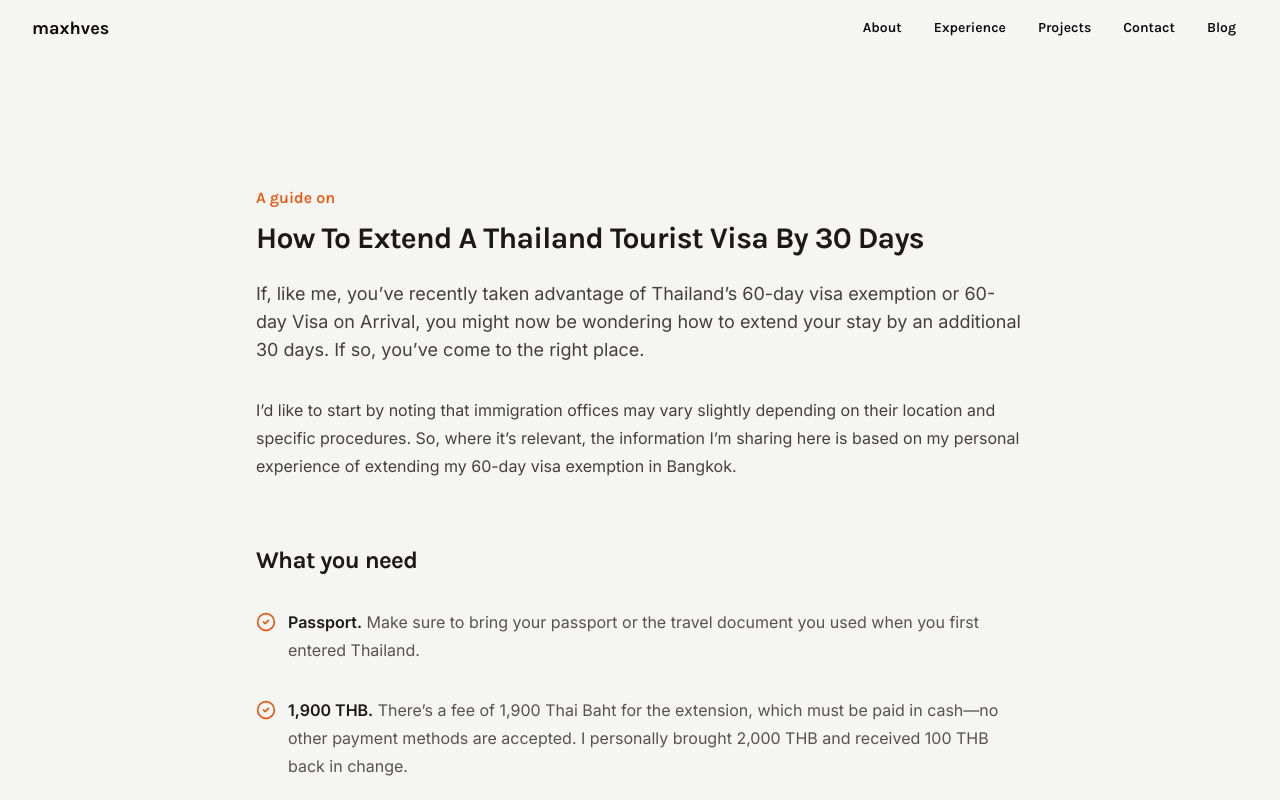
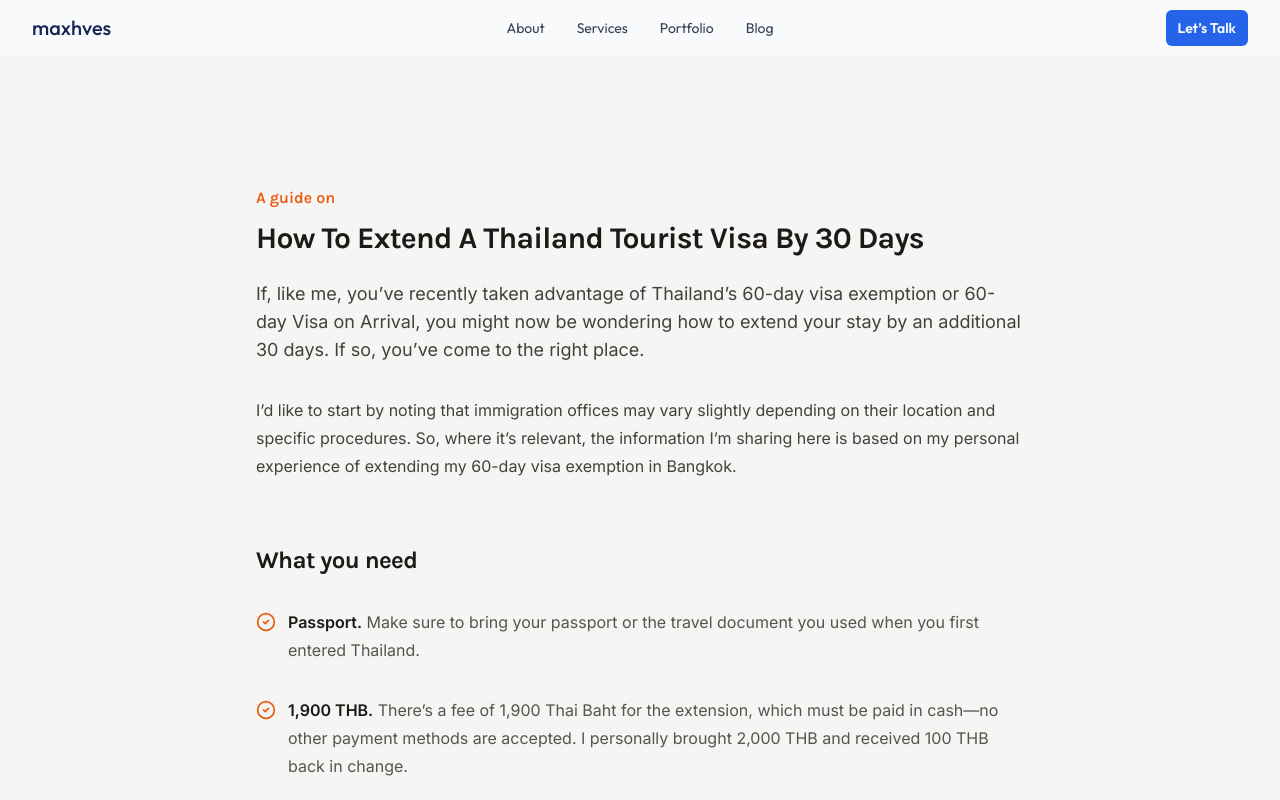
Before and after one commit to maxhves/hvesser-lewis-consulting-site, a Next.js app: page /blog/how-to-extend-a-thailand-tourist-visa-by-30-days in a window 1280 px wide. Shown: the top 800 px of the page. Built offline with nearby package versions, Linux system fonts and the light colour scheme.

Commit message:
Updated home navigation bar and components.

```diff
--- a/src/app/home/components/about/about-section.tsx
+++ b/src/app/home/components/about/about-section.tsx
@@ -1,7 +1,6 @@
 import React from 'react';
 import ContentContainer from "@/components/ui/content-container";
 import {SectionHeader, SectionSubheader} from "@/components/ui/header";
-import {ABOUT_NAV_SECTION} from "@/app/home/data/navigation/home-navigation-section";
 import ExpertiseList from "@/app/home/components/about/expertise-list";
 import ExpertiseCard, {
   ExpertiseCardBody,
@@ -12,6 +11,7 @@ import ExpertiseCard, {
   ExpertiseCardTitle
 } from "@/app/home/components/about/expertise-card";
 import {GlobeIcon, LayoutGridIcon, PencilRulerIcon} from "lucide-react";
+import HomeNavLink from "@/app/home/data/navigation/home-nav-link";
 
 //region Model
 
@@ -45,7 +45,7 @@ const expertiseDesign: Expertise = {
 
 export default function AboutSection() {
   return (
-    <section id={ABOUT_NAV_SECTION.id} className="bg-stone-50 scroll-mt-14">
+    <section id={HomeNavLink.About.id} className="bg-stone-50 scroll-mt-14">
       <ContentContainer className="py-16">
         <SectionHeader>
           About Me
--- a/src/app/home/components/contact/contact-section.tsx
+++ b/src/app/home/components/contact/contact-section.tsx
@@ -7,13 +7,12 @@ import LinkedinLogo from "@/components/icon/social-network-logo/linkedin-logo";
 import TwitterLogo from "@/components/icon/social-network-logo/twitter-logo";
 import InstagramLogo from "@/components/icon/social-network-logo/instagram-logo";
 import ContactForm from "@/app/home/components/contact/contact-form";
-import {CONTACT_NAV_SECTION} from "@/app/home/data/navigation/home-navigation-section";
 
 //region Entry
 
 export default function ContactSection() {
   return (
-    <section id={CONTACT_NAV_SECTION.id} className="bg-stone-100 scroll-mt-14">
+    <section className="bg-stone-100 scroll-mt-14">
       <ContentContainer className="py-16">
         <SectionHeader>
           Contact Me
--- a/src/app/home/components/experience/experience-section.tsx
+++ b/src/app/home/components/experience/experience-section.tsx
@@ -5,7 +5,6 @@ import VippsLogo from "@/components/icon/company-logo/vipps-logo";
 import FinnLogo from "@/components/icon/company-logo/finn-logo";
 import DttLogo from "@/components/icon/company-logo/dtt-logo";
 import ExperienceList from "@/app/home/components/experience/experience-list";
-import {EXPERIENCE_NAV_SECTION} from "@/app/home/data/navigation/home-navigation-section";
 import {Divider} from "@/components/ui/divider";
 import {
   DownloadCvBanner,
@@ -26,7 +25,7 @@ import ExperienceCard, {
 
 export default function ExperienceSection() {
   return (
-    <section id={EXPERIENCE_NAV_SECTION.id} className="bg-stone-100 scroll-mt-14">
+    <section className="bg-stone-100 scroll-mt-14">
       <ContentContainer className="py-16">
         <SectionHeader>
           Work Experience
--- a/src/app/home/components/home-navigation-bar.tsx
+++ b/src/app/home/components/home-navigation-bar.tsx
@@ -1,7 +1,7 @@
 "use client"
 import React, {useState} from 'react';
 import {
-  NavigationBar,
+  NavigationBar, NavigationBarActionLink,
   NavigationBarContent,
   NavigationBarDrawer,
   NavigationBarDrawerLink,
@@ -11,19 +11,12 @@ import {
   NavigationBarMenu,
   NavigationBarMenuLink,
 } from "@/components/ui/navigation-bar";
-import {NavigationLink} from "@/types/navigation/navigation-link";
-import {
-  ABOUT_NAV_SECTION,
-  BLOG_PAGE,
-  CONTACT_NAV_SECTION,
-  EXPERIENCE_NAV_SECTION,
-  PROJECTS_NAV_SECTION
-} from "@/app/home/data/navigation/home-navigation-section";
+import HomeNavLink from "@/app/home/data/navigation/home-nav-link";
 
 //region Model
 
-const navigationSections: NavigationLink[] = [
-  ABOUT_NAV_SECTION, EXPERIENCE_NAV_SECTION, PROJECTS_NAV_SECTION, CONTACT_NAV_SECTION, BLOG_PAGE
+const homeNavLinks: HomeNavLink[] = [
+  HomeNavLink.About, HomeNavLink.Services, HomeNavLink.Portfolio, HomeNavLink.Blog
 ]
 
 //endregion
@@ -45,10 +38,6 @@ export default function HomeNavigationBar() {
     setDrawerOpen(true)
   }
 
-  function formatLinkLabel(label: string): string {
-    return label.charAt(0).toUpperCase() + label.slice(1)
-  }
-
   return (
     <NavigationBar>
       <NavigationBarContent>
@@ -58,28 +47,25 @@ export default function HomeNavigationBar() {
           </NavigationBarHomeLinkLabel>
         </NavigationBarHomeLink>
 
-        <NavigationBarMenu>
-          {navigationSections.map((section: NavigationLink) => (
-            <NavigationBarMenuLink
-              key={section.id}
-              href={section.href}
-            >
-              {formatLinkLabel(section.label)}
-            </NavigationBarMenuLink>
-          ))}
-        </NavigationBarMenu>
+          <NavigationBarMenu>
+            {homeNavLinks.map((link: HomeNavLink) => (
+              <NavigationBarMenuLink key={link.label} href={link.href}>
+                {link.label}
+              </NavigationBarMenuLink>
+            ))}
+          </NavigationBarMenu>
+
+        <NavigationBarActionLink>
+          Let’s Talk
+        </NavigationBarActionLink>
 
         <NavigationBarDrawerTriggerButton open={drawerOpen} onClick={toggleDrawer} />
       </NavigationBarContent>
 
       <NavigationBarDrawer open={drawerOpen}>
-        {navigationSections.map((section: NavigationLink) => (
-          <NavigationBarDrawerLink
-            key={section.id}
-            href={section.href}
-            onClick={closeDrawer}
-          >
-            {formatLinkLabel(section.label)}
+        {homeNavLinks.map((link: HomeNavLink) => (
+          <NavigationBarDrawerLink key={link.label} href={link.href} onClick={closeDrawer}>
+            {link.label}
           </NavigationBarDrawerLink>
         ))}
       </NavigationBarDrawer>
--- a/src/app/home/components/projects/projects-section.tsx
+++ b/src/app/home/components/projects/projects-section.tsx
@@ -23,7 +23,6 @@ import {
   SecondaryProjectTechnologyListItem,
   SecondaryProjectTitle
 } from "@/app/home/components/projects/secondary-projects-list";
-import {PROJECTS_NAV_SECTION} from "@/app/home/data/navigation/home-navigation-section";
 import {Technology} from "@/types/project/technology";
 
 //region Model
@@ -73,7 +72,7 @@ const secondaryProjects: Project[] = [
 
 export default function ProjectsSection() {
   return (
-    <section id={PROJECTS_NAV_SECTION.id} className="bg-stone-50 scroll-mt-14">
+    <section className="bg-stone-50 scroll-mt-14">
       <ContentContainer className="py-16">
         <SectionHeader>
           Projects
--- /dev/null
+++ b/src/app/home/data/navigation/home-nav-link.ts
@@ -0,0 +1,8 @@
+export default class HomeNavLink {
+  static About: HomeNavLink = new HomeNavLink("about", "About", "/#about")
+  static Services: HomeNavLink = new HomeNavLink("services", "Services", "/#services")
+  static Portfolio: HomeNavLink = new HomeNavLink("portfolio", "Portfolio", "/#portfolio")
+  static Blog: HomeNavLink = new HomeNavLink("blog", "Blog", "/blog")
+
+  constructor(public id: string, public label: string, public href: string) { }
+}
--- a/src/app/home/data/navigation/home-navigation-section.ts
+++ /dev/null
@@ -1,63 +0,0 @@
-import {NavigationLink} from "@/types/navigation/navigation-link";
-
-//region Properties
-
-const SECTION_PREFIX: string = "section"
-
-const SECTION_ABOUT: string = "about"
-const SECTION_EXPERIENCE: string = "experience"
-const SECTION_PROJECTS: string = "projects"
-const SECTION_CONTACT: string = "contact"
-const PAGE_BLOG: string = "blog"
-
-//endregion
-
-//region About
-
-export const ABOUT_NAV_SECTION: NavigationLink = {
-  id: `${SECTION_PREFIX}_${SECTION_ABOUT}`,
-  label: SECTION_ABOUT,
-  href: `/#${SECTION_PREFIX}_${SECTION_ABOUT}`
-}
-
-//endregion
-
-//region Experience
-
-export const EXPERIENCE_NAV_SECTION: NavigationLink = {
-  id: `${SECTION_PREFIX}_${SECTION_EXPERIENCE}`,
-  label: SECTION_EXPERIENCE,
-  href: `/#${SECTION_PREFIX}_${SECTION_EXPERIENCE}`
-}
-
-//endregion
-
-//region Projects
-
-export const PROJECTS_NAV_SECTION: NavigationLink = {
-  id: `${SECTION_PREFIX}_${SECTION_PROJECTS}`,
-  label: SECTION_PROJECTS,
-  href: `/#${SECTION_PREFIX}_${SECTION_PROJECTS}`
-}
-
-//endregion
-
-//region Contact
-
-export const CONTACT_NAV_SECTION: NavigationLink = {
-  id: `${SECTION_PREFIX}_${SECTION_CONTACT}`,
-  label: SECTION_CONTACT,
-  href: `/#${SECTION_PREFIX}_${SECTION_CONTACT}`
-}
-
-//endregion
-
-//region Blog
-
-export const BLOG_PAGE: NavigationLink = {
-  id: PAGE_BLOG,
-  label: PAGE_BLOG,
-  href: `/${PAGE_BLOG}`
-}
-
-//endregion
--- /dev/null
+++ b/src/components/ui/button-new.tsx
@@ -0,0 +1,58 @@
+import React from "react";
+import {Link} from "@/components/ui/link";
+import {clsx} from "clsx";
+import {outfit} from "@/app/fonts";
+
+//region Primary
+
+export function PrimaryButton({className, href, onClick, children}: {
+  className?: string,
+  href?: string,
+  onClick?: () => void,
+  children: React.ReactNode
+}) {
+  function InnerButton() {
+    return (
+      <button
+        type="button"
+        className={clsx(outfit.className, className, "rounded-md bg-blue-600 px-3 py-2 text-sm font-semibold text-slate-50 hover:bg-blue-500")}
+        onClick={onClick}
+      >
+        {children}
+      </button>
+    )
+  }
+
+  return href !== undefined ? (
+    <Link href={href}>
+      <InnerButton />
+    </Link>
+  ) : (
+    <InnerButton />
+  )
+}
+
+//endregion
+
+//region Plain
+
+export function PlainButton({className, children, href, onClick}: {
+  className?: string,
+  children: React.ReactNode,
+  href: string,
+  onClick?: () => void,
+}) {
+  return (
+    <Link href={href}>
+      <button
+        type="button"
+        className={clsx(outfit.className, className, "w-full rounded-md bg-transparent px-3 py-2 text-sm font-normal text-slate-700 hover:bg-slate-950/5")}
+        onClick={onClick}
+      >
+        {children}
+      </button>
+    </Link>
+  )
+}
+
+//endregion
--- a/src/components/ui/button.tsx
+++ b/src/components/ui/button.tsx
@@ -6,7 +6,7 @@ import {Link} from './link'
 const styles = {
   base: [
     // Base
-    'relative isolate inline-flex items-center justify-center gap-x-2 rounded-lg border text-base/6 font-semibold',
+    'relative isolate inline-flex items-center justify-center gap-x-2 rounded-lg border text-sm font-normal',
 
     // Sizing
     'px-[calc(theme(spacing[3.5])-1px)] py-[calc(theme(spacing[2.5])-1px)] sm:px-[calc(theme(spacing.3)-1px)] sm:py-[calc(theme(spacing[1.5])-1px)] sm:text-sm/6',
@@ -66,7 +66,7 @@ const styles = {
   ],
   plain: [
     // Base
-    'border-transparent text-zinc-950 data-[active]:bg-zinc-950/5 data-[hover]:bg-zinc-950/5',
+    'border-transparent text-slate-700 data-[active]:bg-slate-950/5 data-[hover]:bg-slate-950/5',
 
     // Dark mode
     'dark:text-white dark:data-[active]:bg-white/10 dark:data-[hover]:bg-white/10',
--- a/src/components/ui/navigation-bar.tsx
+++ b/src/components/ui/navigation-bar.tsx
@@ -1,9 +1,9 @@
 import React from 'react';
 import {clsx} from "clsx";
 import {Link} from "@/components/ui/link";
-import {Button} from "@/components/ui/button";
 import {MenuIcon, XIcon} from "lucide-react";
-import {karla} from "@/app/fonts";
+import {outfit} from "@/app/fonts";
+import {PlainButton, PrimaryButton} from "@/components/ui/button-new";
 
 //region Container
 
@@ -17,9 +17,9 @@ export function NavigationBar({children}: { children: React.ReactNode }) {
 
 export function NavigationBarContent({children}: { children: React.ReactNode }) {
   return (
-    <nav className="w-full h-14 fixed top-0 z-10 bg-stone-100">
+    <nav className="w-full h-14 fixed top-0 z-10 bg-slate-50">
       <div className="h-full flex flex-col mx-auto max-w-screen-2xl px-4 sm:px-6 lg:px-8 justify-center">
-        <div className="flex flex-row items-center justify-between">
+        <div className="h-9 relative">
           {children}
         </div>
       </div>
@@ -36,13 +36,16 @@ export function NavigationBarHomeLink({onClick, children}: { onClick: () => void
     <Link
       href="/"
       onClick={onClick}
+      className="h-full absolute content-center"
     >{children}</Link>
   )
 }
 
 export function NavigationBarHomeLinkLabel({children}: { children: React.ReactNode }) {
   return (
-    <p className={clsx(karla.className, "text-stone-950 text-lg font-bold")}>{children}</p>
+    <p className={clsx(outfit.className, "text-blue-950 text-xl font-medium")}>
+      {children}
+    </p>
   )
 }
 
@@ -52,8 +55,10 @@ export function NavigationBarHomeLinkLabel({children}: { children: React.ReactNo
 
 export function NavigationBarMenu({children}: { children: React.ReactNode }) {
   return (
-    <div className="hidden sm:flex flex-row space-x-2 items-center">
-      {children}
+    <div className="absolute start-1/2 end-1/2">
+      <div className="hidden sm:flex space-x-2 items-center justify-center">
+        {children}
+      </div>
     </div>
   )
 }
@@ -63,13 +68,26 @@ export function NavigationBarMenuLink({href, children}: {
   children: React.ReactNode
 }) {
   return (
-    <Button
-      plain={true}
+    <PlainButton href={href}>
+      {children}
+    </PlainButton>
+  )
+}
+
+export function NavigationBarActionLink({className, href, onClick, children}: {
+  className?: string,
+  href?: string,
+  onClick?: () => void,
+  children: React.ReactNode
+}) {
+  return (
+    <PrimaryButton
+      className={clsx(className, "absolute end-0 hidden sm:block")}
       href={href}
-      className={clsx(karla.className, "text-stone-800 font-normal text-base")}
+      onClick={onClick}
     >
       {children}
-    </Button>
+    </PrimaryButton>
   )
 }
 
@@ -79,15 +97,9 @@ export function NavigationBarMenuLink({href, children}: {
 
 export function NavigationBarDrawerTriggerButton({open, onClick}: { open: boolean, onClick: () => void }) {
   return (
-    <button className="sm:hidden" onClick={onClick}>
-      <XIcon className={clsx(
-        "absolute size-6 text-stone-950 transition-all duration-300",
-        open ? "scale-100 opacity-100" : "scale-0 opacity-0"
-      )} />
-      <MenuIcon className={clsx(
-        "size-6 text-stone-950 transition-all duration-300",
-        open ? "scale-0 opacity-0" : "scale-100 opacity-100"
-      )} />
+    <button className="h-full sm:hidden absolute end-0" onClick={onClick}>
+      <XIcon className={clsx("size-6 text-blue-950", open ? "block" : "hidden")} />
+      <MenuIcon className={clsx("size-6 text-blue-950", open ? "hidden" : "block")} />
     </button>
   )
 }
@@ -97,7 +109,7 @@ export function NavigationBarDrawer({children, open}: { children: React.ReactNod
     <div className="fixed sm:hidden w-full mt-14 z-[5] pointer-events-none">
       <nav className={clsx(
         open ? "translate-y-0" : "-translate-y-72",
-        "flex flex-col transition-transform duration-300 ease-in-out pointer-events-auto bg-stone-100 border-b border-stone-950/10 py-4 gap-y-2"
+        "flex flex-col transition-transform duration-300 ease-in-out pointer-events-auto bg-slate-50 p-4 gap-y-2"
       )}>
         {children}
       </nav>
@@ -111,14 +123,13 @@ export function NavigationBarDrawerLink({href, onClick, children}: {
   children: React.ReactNode
 }) {
   return (
-    <Button
-      plain={true}
+    <PlainButton
+      className="py-2.5"
       href={href}
       onClick={onClick}
-      className={clsx(karla.className, "mx-4 text-stone-800 font-normal text-base")}
     >
       {children}
-    </Button>
+    </PlainButton>
   )
 }
 
--- a/src/types/navigation/navigation-link.ts
+++ /dev/null
@@ -1,5 +0,0 @@
-export interface NavigationLink {
-  id: string,
-  label: string,
-  href: string,
-}
```
